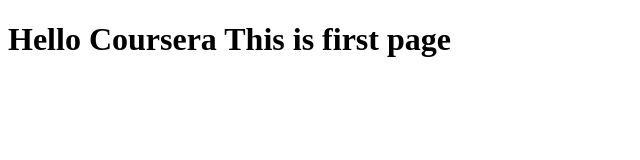
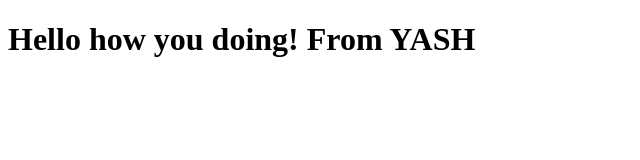
Before and after one commit to yashb24/coursera-test, a plain HTML site: page site/index.html in a window 1280 px wide. Shown: the whole page, without its empty margins (0-640 px from the left). Drawn offline with Linux system fonts and the light colour scheme.

Commit message:
Update index.html

```diff
--- a/site/index.html
+++ b/site/index.html
@@ -4,6 +4,6 @@
 	<title>Hello Coursera</title>
 </head>
 <body>
-<h1>Hello Coursera This is first page</h1>
+<h1>Hello how you doing! From YASH</h1>
 </body>
 </html>
```
